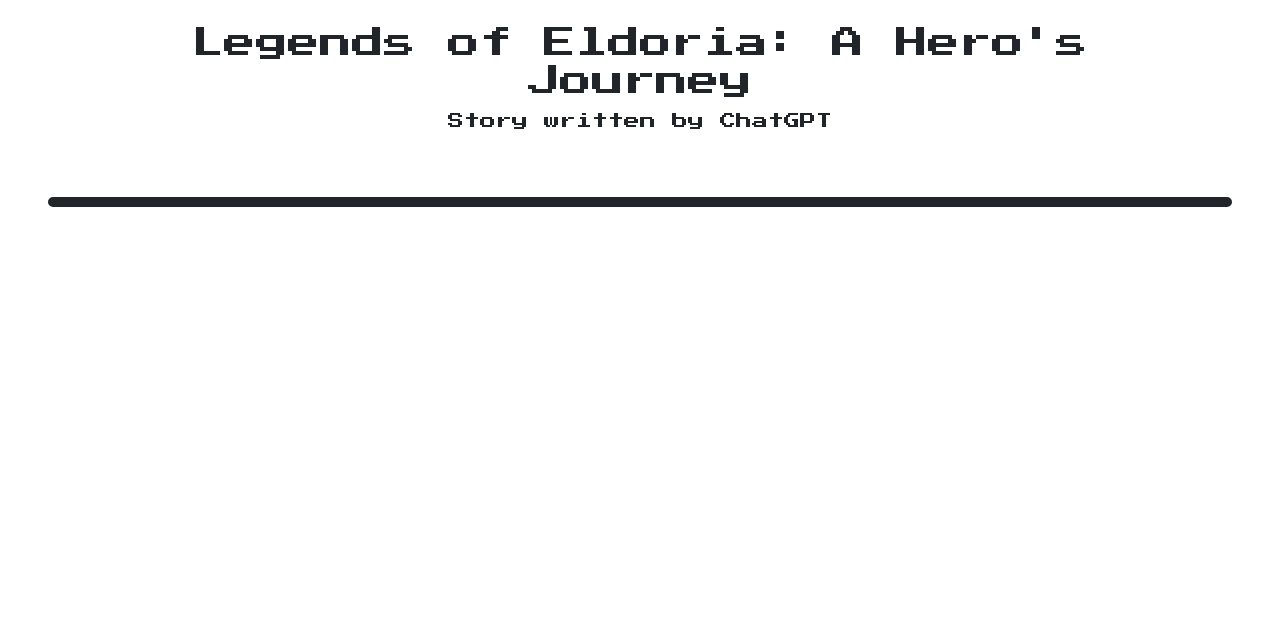
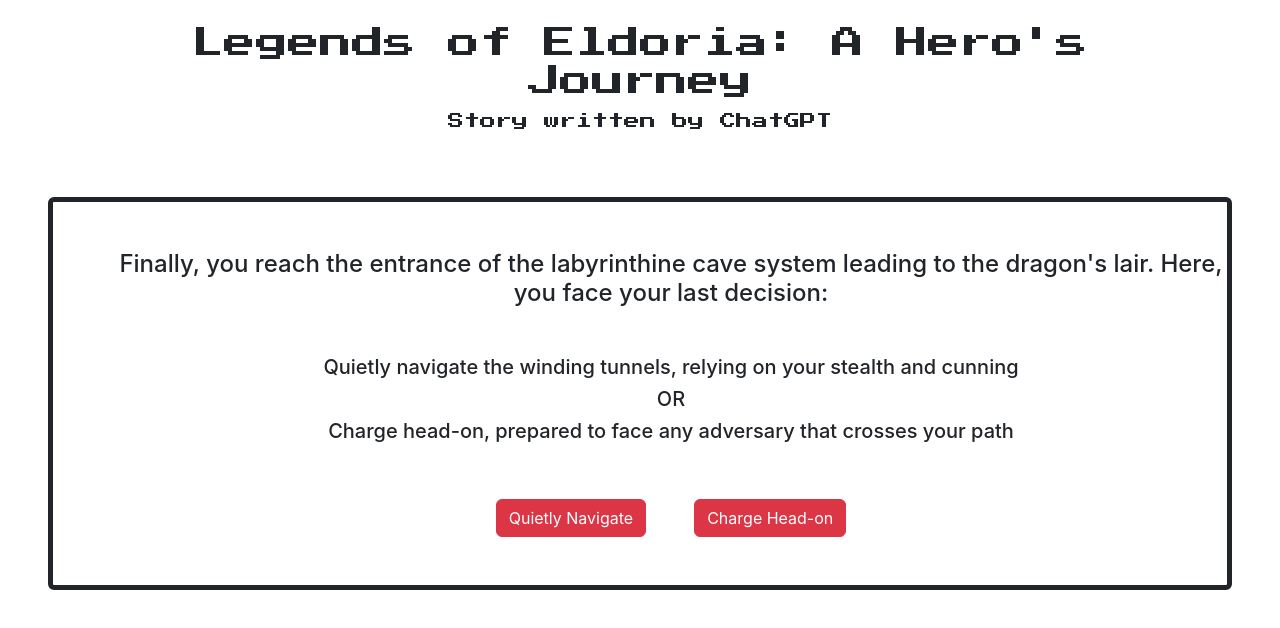
Before and after one commit to codingWithAaron/Legends-of-Eldoria, a React (Create React App) app: page /labyrinthinecave in a window 1280 px wide. Shown: the top 628 px of the page. Built offline with nearby package versions, Linux system fonts and the light colour scheme.

Commit message:
LabyrinthineCave component added

```diff
--- a/src/screen/Screen.js
+++ b/src/screen/Screen.js
@@ -10,6 +10,7 @@
 import Mountains from "./accept/Mountains";
 import TreacherousPeaks from "./accept/TreacherousPeaks";
 import WindingValleys from "./accept/WindingValleys";
+import LabyrinthineCave from "./accept/LabyrinthineCave";
 
 function Screen(){
  return (
@@ -46,6 +47,9 @@
                 <Route path="/windingvalleys" exact={true}>
                     <WindingValleys />
                 </Route>
+                <Route path="/labyrinthinecave" exact={true}>
+                    <LabyrinthineCave />
+                </Route>
 
             </Switch>
         </div>
--- /dev/null
+++ b/src/screen/accept/LabyrinthineCave.js
@@ -0,0 +1,31 @@
+import React from "react";
+import { Link } from "react-router-dom/cjs/react-router-dom.min";
+
+function LabyrinthineCave(){
+ return (
+    <>
+        <div className="container d-flex flex-column m-5">
+            <div className="text-center">
+                <div className="mb-5">
+                    <h4>Finally, you reach the entrance of the labyrinthine cave system leading to the dragon's lair. Here, you face your last decision:</h4>
+                </div>
+                <div>
+                    <h5>Quietly navigate the winding tunnels, relying on your stealth and cunning</h5>
+                    <h5>OR</h5>
+                    <h5>Charge head-on, prepared to face any adversary that crosses your path</h5>
+                </div>
+            </div>
+            <div className="text-center mt-5 d-flex justify-content-center">
+                <div className="me-5">
+                    <Link to="#" className="btn btn-danger">Quietly Navigate</Link>
+                </div>
+                <div>
+                    <Link to="#" className="btn btn-danger">Charge Head-on</Link>
+                </div>
+            </div>
+        </div>
+    </>
+ )
+}
+
+export default LabyrinthineCave
--- a/src/screen/accept/TreacherousPeaks.js
+++ b/src/screen/accept/TreacherousPeaks.js
@@ -12,7 +12,7 @@
             </div>
             <div className="text-center mt-5 d-flex justify-content-center">
                 <div className="me-5">
-                    <Link to="#" className="btn btn-danger">Continue</Link>
+                    <Link to="/labyrinthinecave" className="btn btn-danger">Continue</Link>
                 </div>
             </div>
         </div>
--- a/src/screen/accept/WindingValleys.js
+++ b/src/screen/accept/WindingValleys.js
@@ -12,7 +12,7 @@
             </div>
             <div className="text-center mt-5 d-flex justify-content-center">
                 <div className="me-5">
-                    <Link to="#" className="btn btn-danger">Continue</Link>
+                    <Link to="/labyrinthinecave" className="btn btn-danger">Continue</Link>
                 </div>
             </div>
         </div>
```
